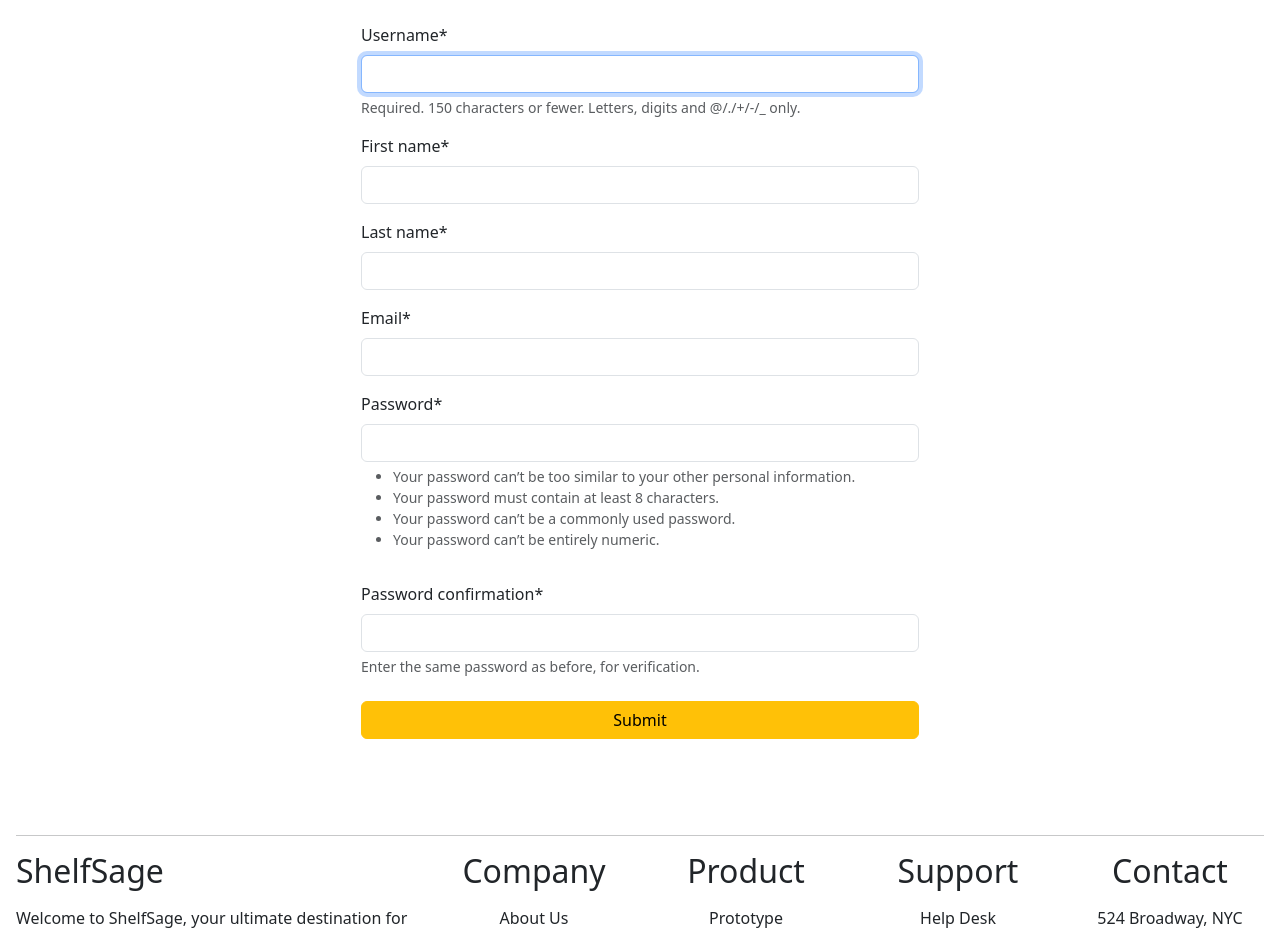
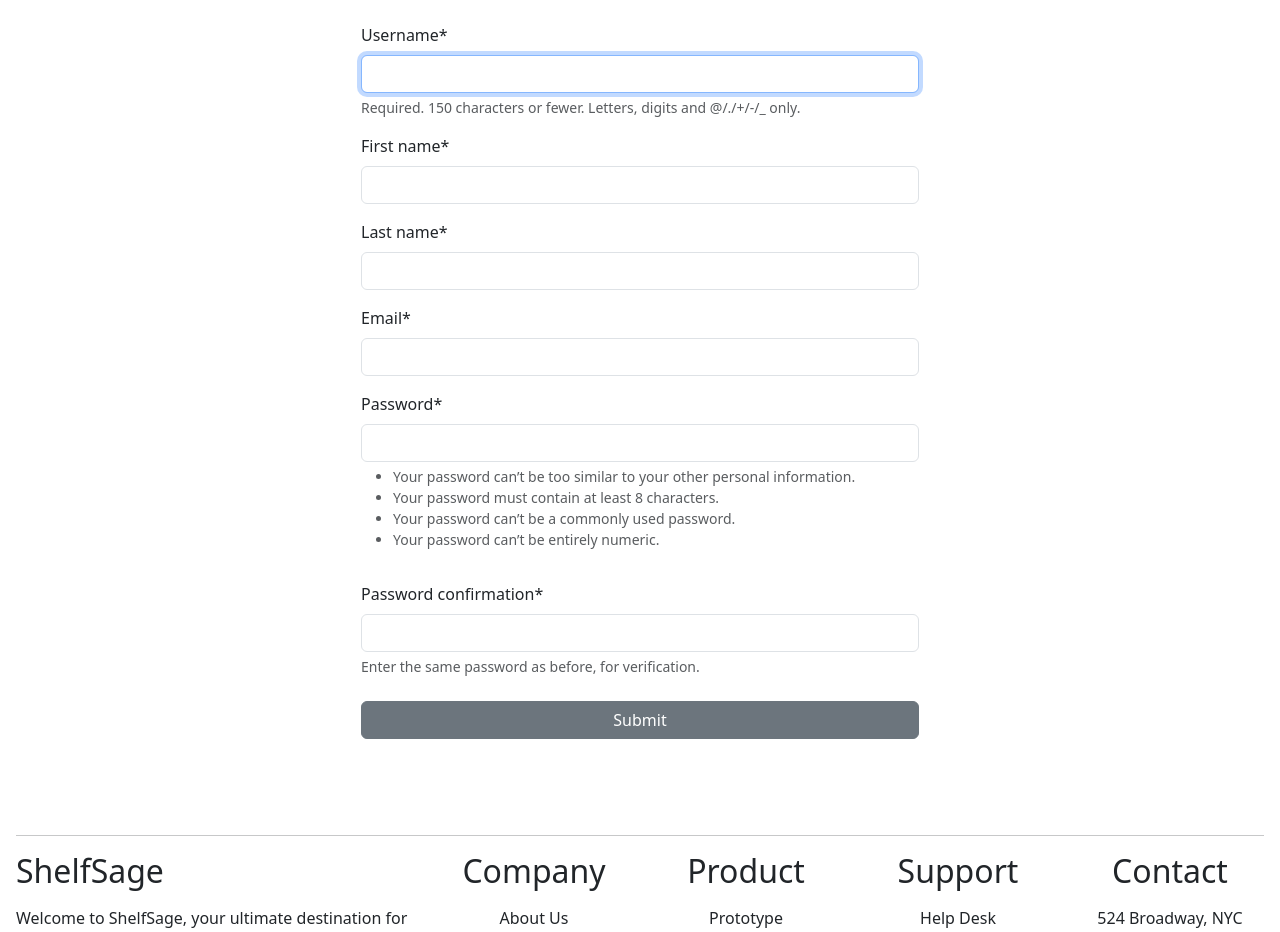
Before and after one commit to marjanhasan/ShelfSage, a Django app: page /users/signup/ in a window 1280 px wide. Shown: the part 132-1064 px from the top of the page. Run offline with Django 4.2, Linux system fonts and the light colour scheme; some libraries are stand-ins or nearby versions.

Commit message:
final revision added finally

```diff
--- a/catalog/templates/details.html
+++ b/catalog/templates/details.html
@@ -10,8 +10,8 @@
       <div class="col-md-8">
         <div class="card-body">
           <h5 class="card-title fs-4"><b class="text-dark">Author :</b> {{ book.author }}</h5>
-          <p class="card-text fs-6">
-            <b class="text-dark ">Description : </b>{{ book.description }}
+          <p class="card-text fs-6" style="text-align:justify;text-justify:inner word">
+            <b class="text-dark">Description : </b>{{ book.description }}
           </p>
           <p class="card-text fs-6">
             <b class="text-dark ">ISBN : </b>{{ book.isbn }}
--- a/users/templates/form.html
+++ b/users/templates/form.html
@@ -6,7 +6,7 @@
   <form method="post" class="pt-4 w-50 mx-auto d-grid">
     {% csrf_token %}
     {{ form|crispy }}
-    <button type="submit" class="btn btn-warning my-2">Submit</button>
+    <button type="submit" class="btn btn-secondary my-2">Submit</button>
   </form>
   </div>
 {% endblock %}
```
Also changed, not shown: db.sqlite3.
